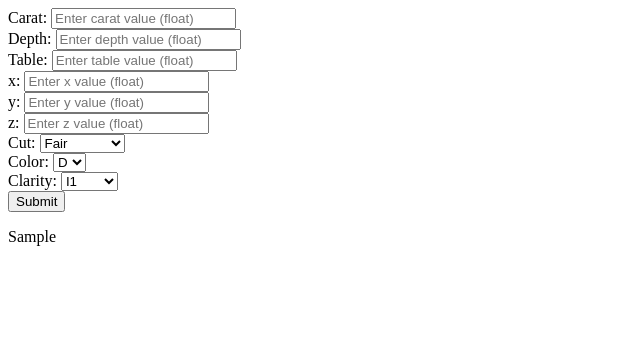
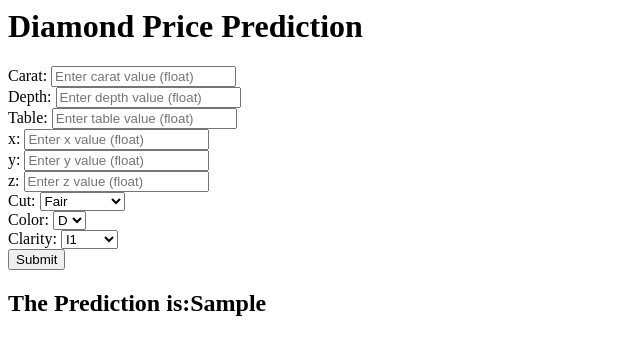
Before and after one commit to AaBirla/DiamondPricePrediction, a Flask app: template templates/form.html in a window 1280 px wide. Shown: the top 355 px of the page, without its empty margins (0-640 px from the left). Run offline with Flask 3, Linux system fonts and the light colour scheme; the template is opened without the code that fills it: most values are stand-ins (such as "Sample title", 1, 10 or a date in 2020).

Commit message:
templates

```diff
--- a/src/components/model_trainer.py
+++ b/src/components/model_trainer.py
@@ -54,6 +54,9 @@ class ModelTrainer:
 
             best_model = models[best_model_name]
 
+            if(best_model_name<0.6):
+                raise CustomException("No best model found")
+
             print(f'Best Model Found , Model Name : {best_model_name} , R2 Score : {best_model_score}')
             print('\n====================================================================================\n')
             logging.info(f'Best Model Found , Model Name : {best_model_name} , R2 Score : {best_model_score}')
--- a/templates/form.html
+++ b/templates/form.html
@@ -1,5 +1,6 @@
 <html>
 <body>
+  <h1>Diamond Price Prediction</h1>
 <form action="{{url_for('predict_datapoint')}}" method="POST">
     <div class="form-group">
         <label for="carat">Carat:</label>
@@ -73,6 +74,6 @@
   <input type="submit" value="Submit">
 </form>
 
-{{final_result}}
+<h2>The Prediction is:{{final_result}}</h2>
 </body>
 </html>
```
